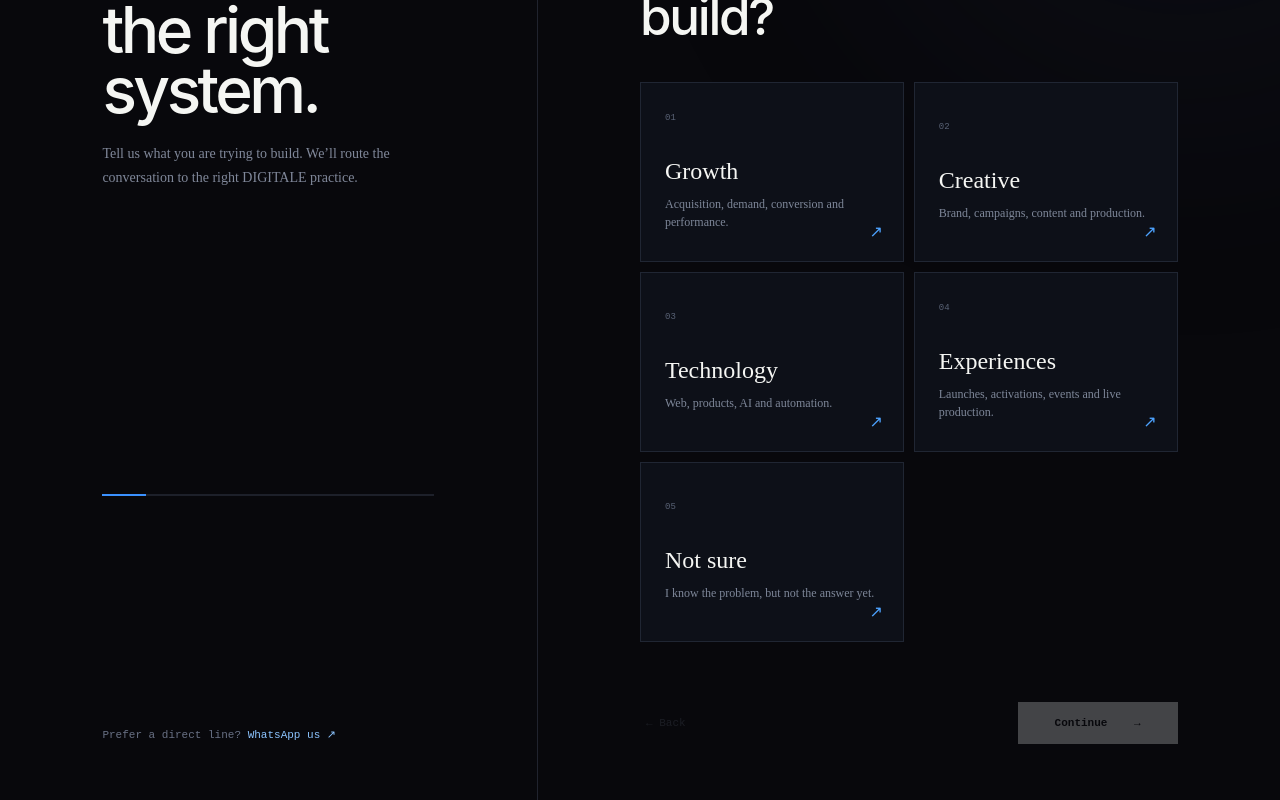
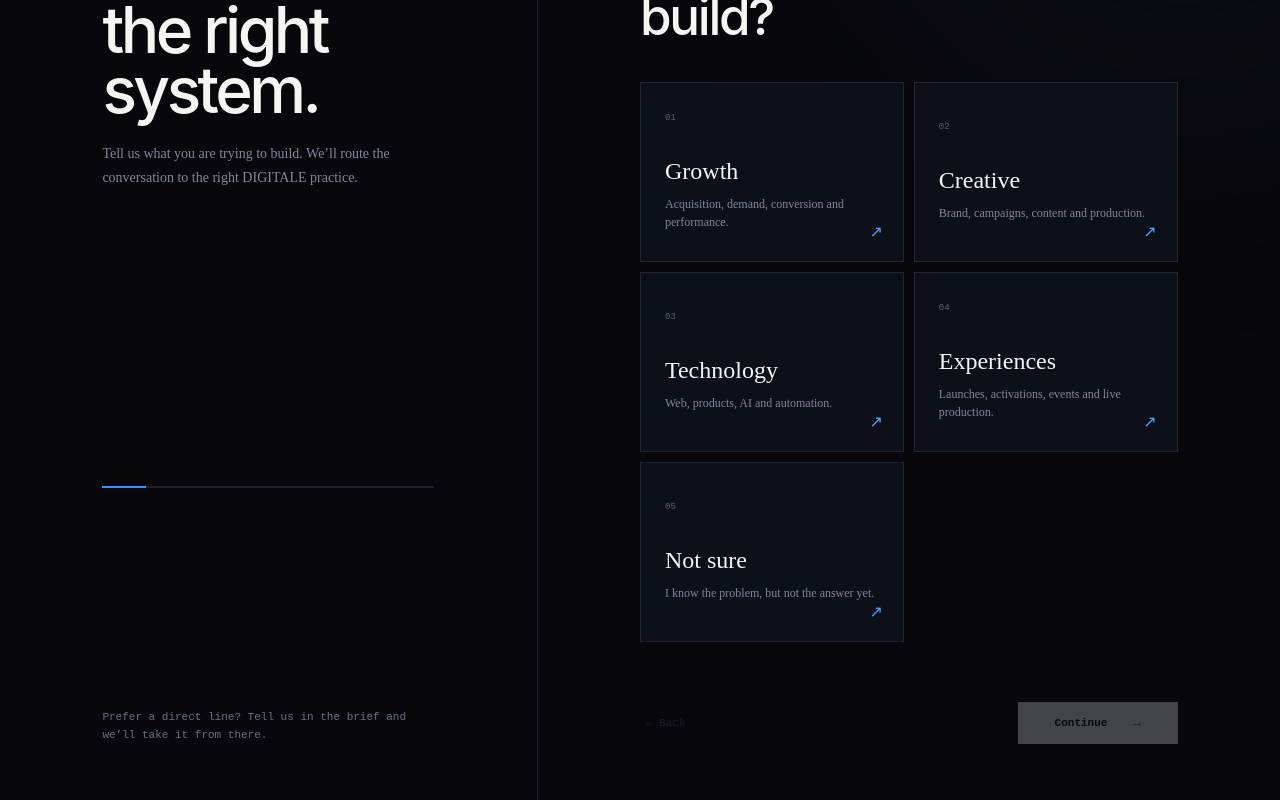
Before and after one commit to SRILUG/digitale-media-ai, a Next.js app: page /start in a window 1280 px wide. Shown: the part 252-1052 px from the top of the page. Built offline with nearby package versions, Linux system fonts and the light colour scheme.

Commit message:
Remove placeholder intake contact link

```diff
--- a/app/start/page.tsx
+++ b/app/start/page.tsx
@@ -178,7 +178,7 @@ export default function StartProject() {
             <p>{step === 1 ? "Tell us what you are trying to build. We’ll route the conversation to the right DIGITALE practice." : "The better the context, the better the first conversation."}</p>
           </div>
           <div className="intakeProgress"><span style={{ width: progress + "%" }} /></div>
-          <div className="directLine">Prefer a direct line? <a href="https://wa.me/" target="_blank" rel="noreferrer">WhatsApp us ↗</a></div>
+          <div className="directLine">Prefer a direct line? Tell us in the brief and we’ll take it from there.</div>
         </aside>
 
         <section className="intakeCard">
```
